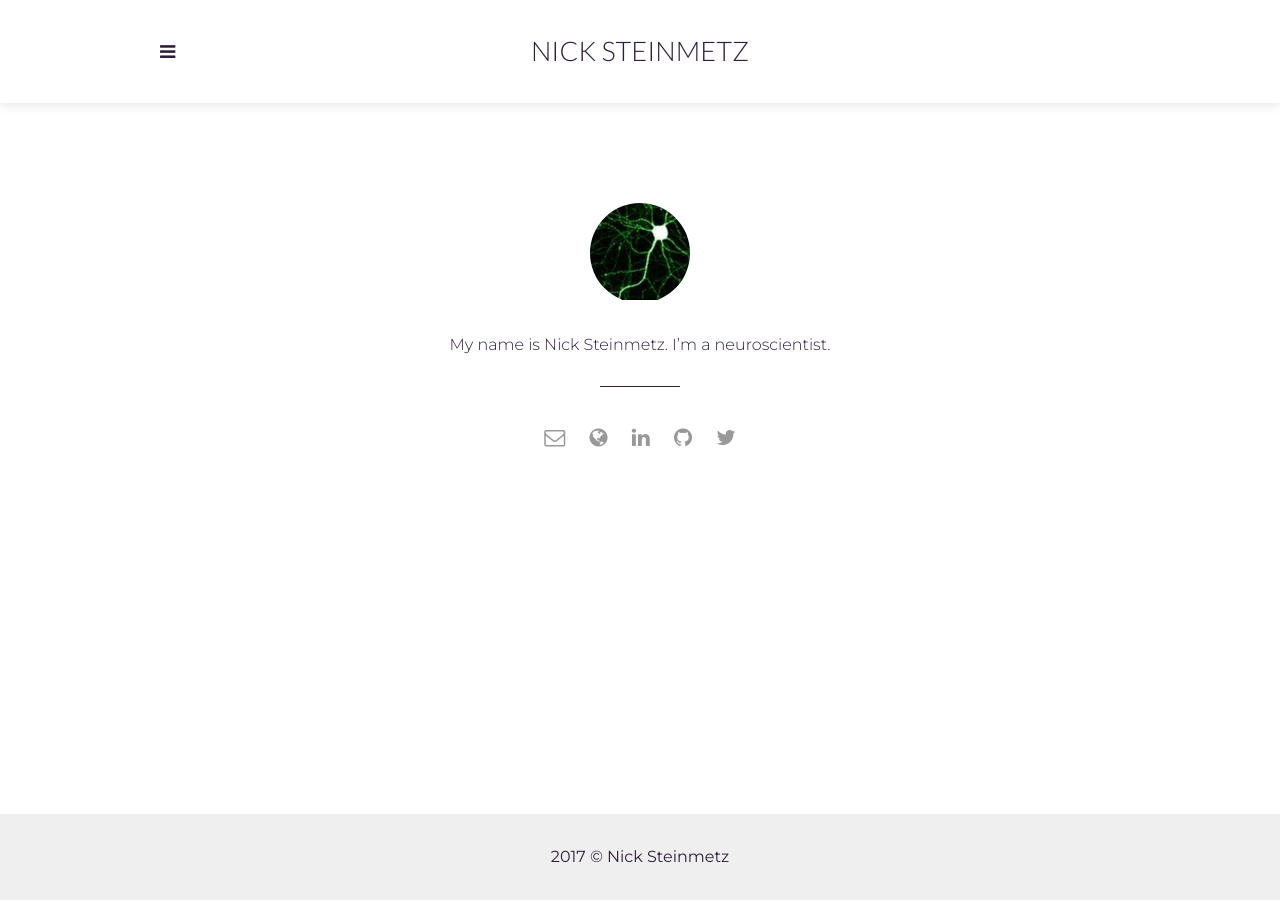
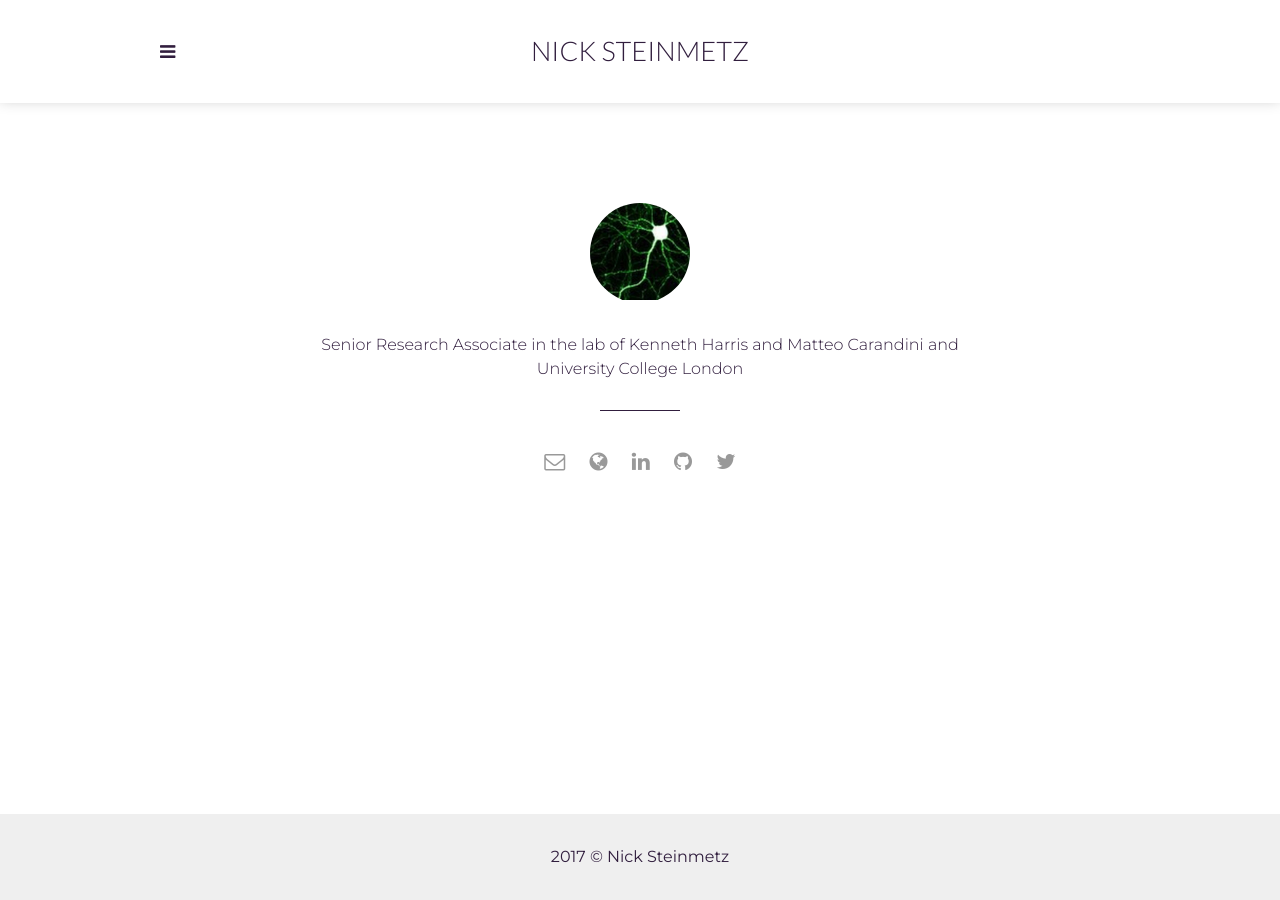
Before and after one commit to nsteinme/nsteinme.github.io, a Jekyll site: the page built from _pages/about.html, in a window 1280 px wide. Built offline with Jekyll 4.4.1, drawn with Linux system fonts in a browser that asks for light colours.

```diff
--- a/_config.yml
+++ b/_config.yml
@@ -8,7 +8,7 @@ url: "http://www.nicksteinmetz.com" # the base hostname & protocol for your site
 # Author settings
 author: Nick Steinmetz # add your name
 author-pic: nick-face.jpg
-about-author: My name is Nick Steinmetz. I’m a neuroscientist.
+about-author: Senior Research Associate in the lab of Kenneth Harris and Matteo Carandini and University College London
 
 # Contact links
 email: nick.steinmetz@gmail.com # Add your Email address
--- a/_includes/header.html
+++ b/_includes/header.html
@@ -7,8 +7,10 @@
       <nav class="main-nav">
         <span class="menu-icon-close"><i class="fa fa-times" aria-hidden="true"></i></span>
         <ul>
-          <li><a href="{{site.baseurl}}/">Blog</a></li>
+          <li><a href="{{site.baseurl}}/">Research</a></li>
           <li><a href="{{site.baseurl}}/about">About</a></li>
+          <li><a href="{{site.baseurl}}/publications">Publications</a></li>
+          <li><a href="{{site.baseurl}}/cv">CV</a></li>
         </ul>
       </nav>
       <p class="logo"><a href="{{site.baseurl}}/">{{ site.author }}</a></p>
```
Also changed, not shown: _pages/cv.html (added, +14 -0 lines), _pages/publications.html (added, +20 -0 lines), 3 other files.
